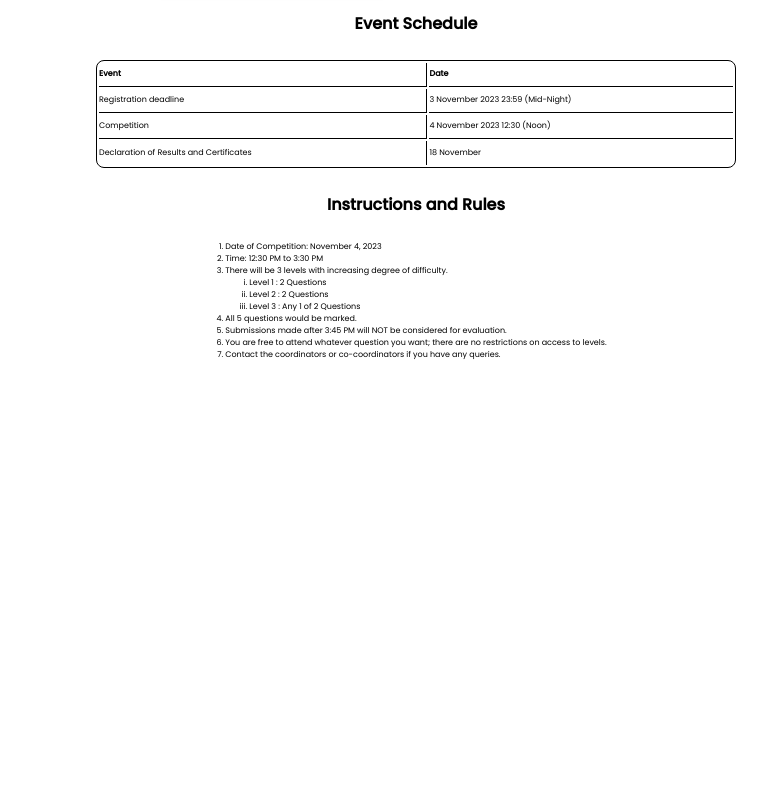
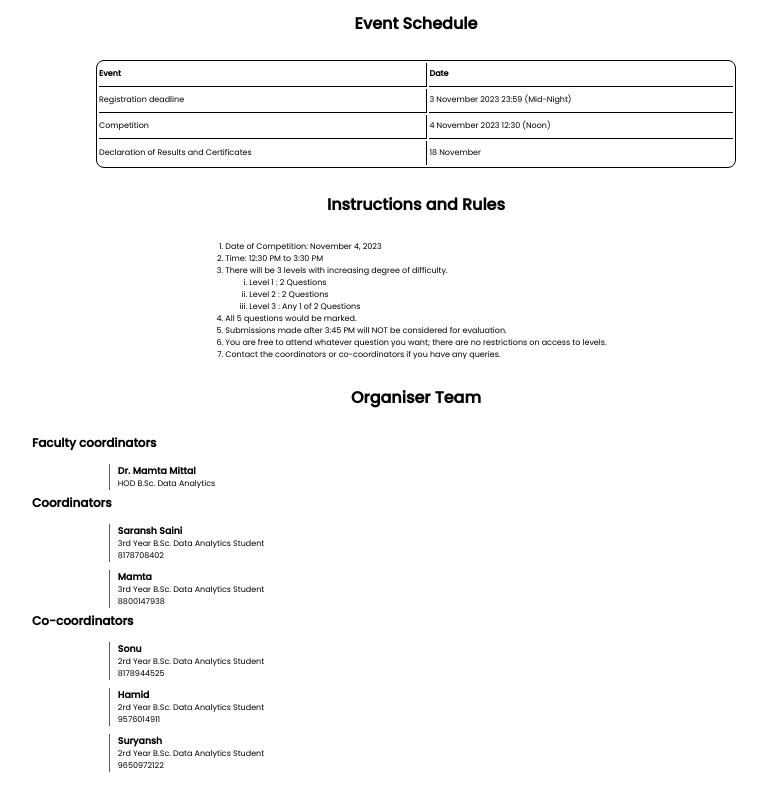
Before and after one commit to Saransh482003/Code-Spardha-Website, a Next.js app: page / in a window 1280 px wide. Shown: the part 703-1503 px from the top of the page, without its empty margins (224-991 px from the left). Before the commit the page ends 1088 px from the top, so only its background shows below. Built offline with nearby package versions, Linux system fonts and the light colour scheme.

Commit message:
Home done

```diff
--- a/pages/index.js
+++ b/pages/index.js
@@ -79,6 +79,47 @@ const home = () => {
 
         </ol>
       </section>
+      <section className={styler.howTo}>
+        <h1 className={styler.howHeader}>Organiser Team</h1>
+        <div className={styler.container}>
+          <h1 className={styler.contHead}>Faculty coordinators</h1>
+          <div className={styler.entry}>
+            <h3 className={styler.name}>Dr. Mamta Mittal</h3>
+            <p className={styler.desc}>HOD B.Sc. Data Analytics</p>
+          </div>
+        </div>
+        <div className={styler.container}>
+          <h1 className={styler.contHead}>Coordinators</h1>
+          <div className={styler.entry}>
+            <h3 className={styler.name}>Saransh Saini</h3>
+            <p className={styler.desc}>3rd Year B.Sc. Data Analytics Student</p>
+            <p className={styler.desc}>8178708402</p>
+          </div>
+          <div className={styler.entry}>
+            <h3 className={styler.name}>Mamta</h3>
+            <p className={styler.desc}>3rd Year B.Sc. Data Analytics Student</p>
+            <p className={styler.desc}>8800147938</p>
+          </div>
+        </div>
+        <div className={styler.container}>
+          <h1 className={styler.contHead}>Co-coordinators</h1>
+          <div className={styler.entry}>
+            <h3 className={styler.name}>Sonu</h3>
+            <p className={styler.desc}>2rd Year B.Sc. Data Analytics Student</p>
+            <p className={styler.desc}>8178944525</p>
+          </div>
+          <div className={styler.entry}>
+            <h3 className={styler.name}>Hamid</h3>
+            <p className={styler.desc}>2rd Year B.Sc. Data Analytics Student</p>
+            <p className={styler.desc}>9576014911</p>
+          </div>
+          <div className={styler.entry}>
+            <h3 className={styler.name}>Suryansh</h3>
+            <p className={styler.desc}>2rd Year B.Sc. Data Analytics Student</p>
+            <p className={styler.desc}>9650972122</p>
+          </div>
+        </div>
+      </section>
     </>
   )
 }
--- a/styles/Index.module.css
+++ b/styles/Index.module.css
@@ -189,7 +189,29 @@
     height: 18rem;
   } */
 }
+.container{
+  display: flex;
+  flex-direction: column;
+  align-items: end;
+  width: 60%;
+  /* background-color: aqua; */
+}
+.contHead{
+  width: 100%;
+  margin-bottom: 1rem;
+}
+.entry{
+  display: flex;
+  flex-direction: column;
+  align-items: start;
+  width: 90%;
+  border-left: 0.2rem solid rgb(88, 88, 88);
+  padding-left: 1rem;
+  margin-top: 0.5rem;
+  margin-bottom: 0.5rem;
+  /* background-color: aquamarine; */
 
+}
 @media (max-width: 351px) {
   .videoContent{
     transform: translate(0%, -40%);
```
